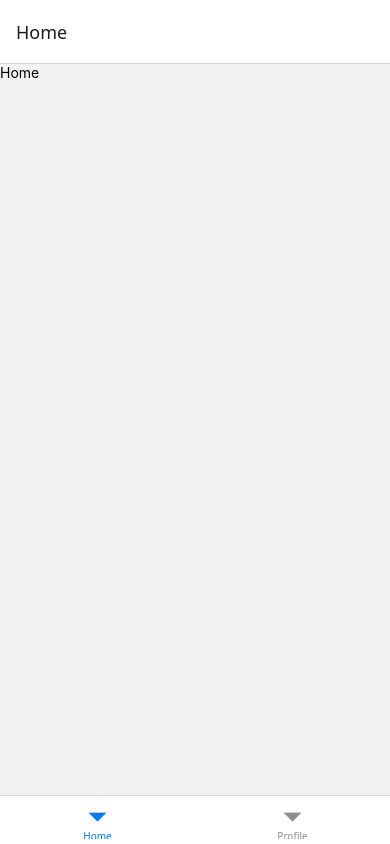
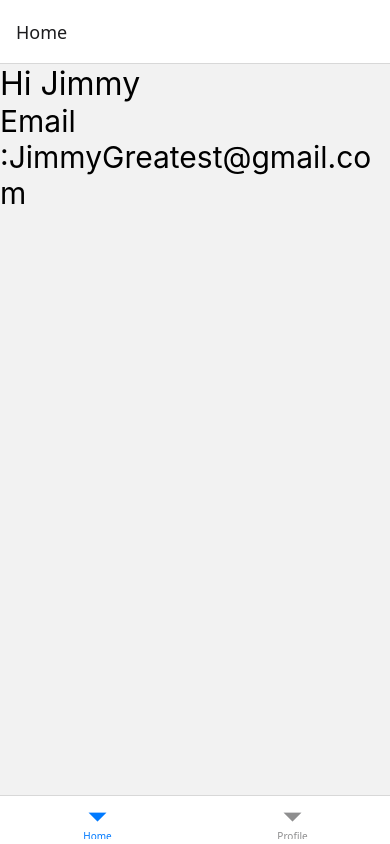
Before and after one commit to donnellnaidoo/tut-context, a React Native app: screen /Home in a window 390 px wide. Built offline with nearby package versions, Linux system fonts and the light colour scheme.

Commit message:
added handleUpdate

```diff
--- a/context/UserContext.js
+++ b/context/UserContext.js
@@ -5,15 +5,21 @@ const UserContext = createContext();
 export const UserProvider = ({ children }) => {
     const [user, setUser] = useState({
         name: "Jimmy",
-        email: "JimmyTheGreatest@gmail.com"
+        email: "JimmyGreatest@gmail.com"
     });
 
     const handleLogin = (updatedUser) => {
         setUser(updatedUser);
     }
 
+    const handleUpdate = (updatedUser) => {
+        setUser((prev) => (
+            {...prev, ...updatedUser}
+        ))
+    }
+
     return (
-        <UserContext.Provider value={{ user, handleLogin }}>
+        <UserContext.Provider value={{ user, handleLogin, handleUpdate }}>
             {children}
         </UserContext.Provider>
     )
--- a/screens/HomeScreen.jsx
+++ b/screens/HomeScreen.jsx
@@ -1,12 +1,13 @@
 import React from "react";
 import { View, Text } from "react-native";
-
+import { useUser } from "../context/UserContext";
 
 export default function Home() {
-
-    return (
-        <View>
-            <Text>Home</Text>
-        </View>
-    )
+  const { user } = useUser();
+  return (
+    <View>
+      <Text style={{ fontSize: 32 }}>Hi {user.name}</Text>
+      <Text style={{ fontSize: 30 }}>Email :{user.email}</Text>
+    </View>
+  );
 }
--- a/screens/ProfileScreen.jsx
+++ b/screens/ProfileScreen.jsx
@@ -1,7 +1,9 @@
 import React from "react";
 import { View, Text } from "react-native";
+import { useUser } from "../context/UserContext";
 
 export default function Profile() {
+    const { user } = useUser()
     return (
         <View>
             <Text>Profile</Text>
```
